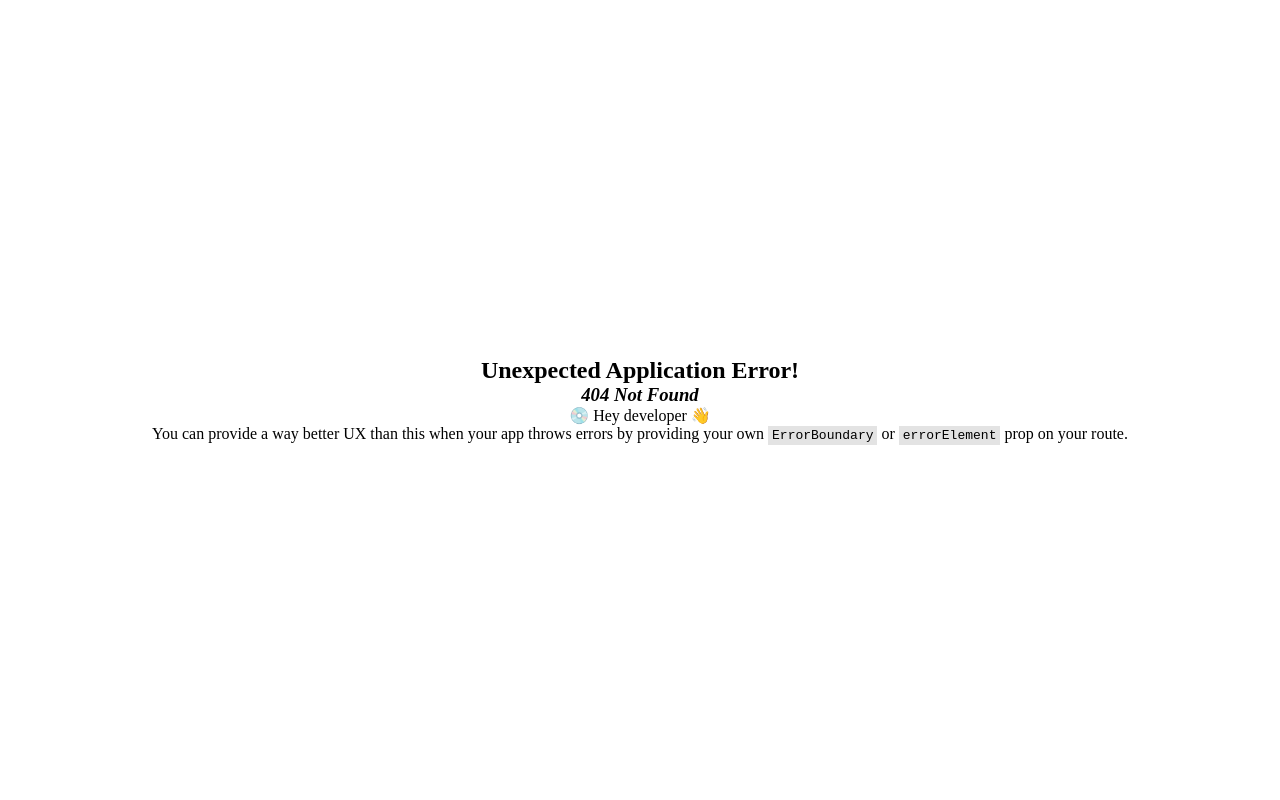
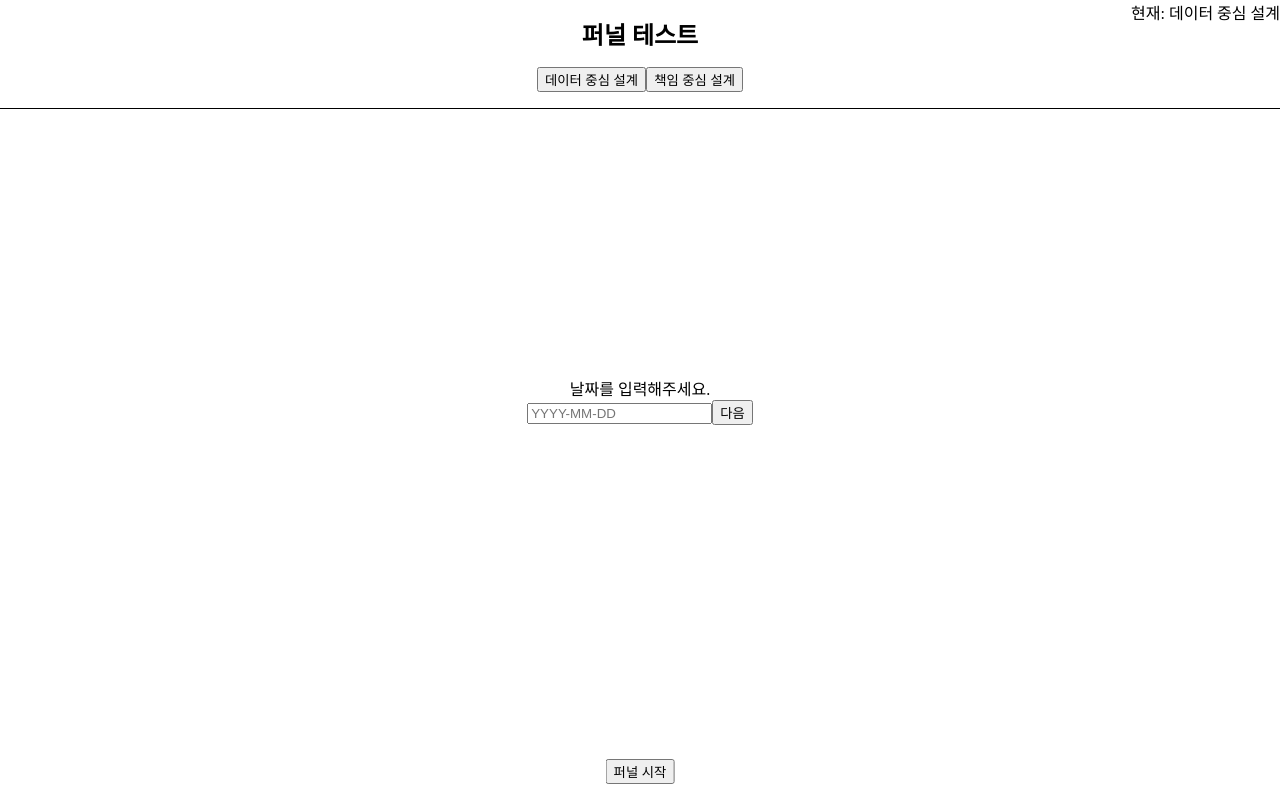
Before and after one commit to MinSungJe/my_own_funnel_sketch, a React (Vite) app: page /data/date in a window 1280 px wide. Before the commit this address had no page. Built offline with nearby package versions, Linux system fonts and the light colour scheme.

Commit message:
feat: 데이터 중심 설계 라우터 이동 구현

```diff
--- a/src/data-driven/Home/DataHome.module.css
+++ /dev/null
@@ -1,5 +0,0 @@
-.title {
-  position: absolute;
-  top: 0;
-  right: 0;
-}
--- a/src/data-driven/Home/DataHome.tsx
+++ /dev/null
@@ -1,13 +0,0 @@
-import { Outlet } from 'react-router-dom';
-import S from './DataHome.module.css'
-
-const DataHome = () => {
-  return (
-    <div>
-      <p className={S.title}>현재: 데이터 중심 설계</p>
-      <Outlet />
-    </div>
-  );
-};
-
-export default DataHome;
--- /dev/null
+++ b/src/data-driven/pages/Complete/DComplete.tsx
@@ -0,0 +1,9 @@
+const DComplete = () => {
+  return (
+    <div>
+      <p>모든 입력이 완료되었습니다!</p>
+    </div>
+  );
+};
+
+export default DComplete;
--- /dev/null
+++ b/src/data-driven/pages/Date/DDate.tsx
@@ -0,0 +1,19 @@
+import { useNavigate } from 'react-router-dom';
+
+const DDate = () => {
+  const navigate = useNavigate();
+
+  const handleDateNextButton = () => {
+    navigate('/data/complete');
+  };
+
+  return (
+    <div>
+      <p>날짜를 입력해주세요.</p>
+      <input placeholder="YYYY-MM-DD" />
+      <button onClick={handleDateNextButton}>다음</button>
+    </div>
+  );
+};
+
+export default DDate;
--- /dev/null
+++ b/src/data-driven/pages/Home/DataHome.module.css
@@ -0,0 +1,11 @@
+.title {
+  position: absolute;
+  top: 0;
+  right: 0;
+}
+
+.startButton {
+  position: absolute;
+  bottom: 1rem;
+  transform: translateX(-50%);
+}
--- /dev/null
+++ b/src/data-driven/pages/Home/DataHome.tsx
@@ -0,0 +1,22 @@
+import { Outlet, useNavigate } from 'react-router-dom';
+import S from './DataHome.module.css';
+
+const DataHome = () => {
+  const navigate = useNavigate();
+
+  return (
+    <div className={S.wrapper}>
+      <p className={S.title}>현재: 데이터 중심 설계</p>
+      <button
+        className={S.startButton}
+        onClick={() => {
+          navigate('name');
+        }}>
+        퍼널 시작
+      </button>
+      <Outlet />
+    </div>
+  );
+};
+
+export default DataHome;
--- /dev/null
+++ b/src/data-driven/pages/Name/DName.tsx
@@ -0,0 +1,19 @@
+import { useNavigate } from 'react-router-dom';
+
+const DName = () => {
+  const navigate = useNavigate();
+
+  const handleNameNextButton = () => {
+    navigate('/data/date');
+  };
+
+  return (
+    <div>
+      <p>이름을 입력해주세요.</p>
+      <input placeholder="이름 입력" />
+      <button onClick={handleNameNextButton}>다음</button>
+    </div>
+  );
+};
+
+export default DName;
```
Also changed, not shown: src/router/router.tsx (+18 -1 lines).
